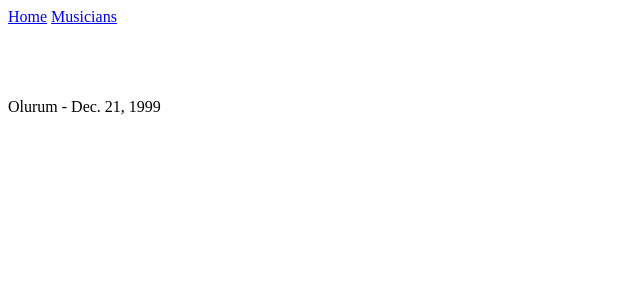
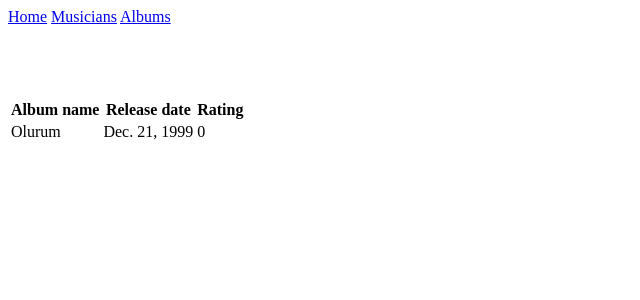
Before and after one commit to omerolkun/udemyAlbum, a Django app: page /musician_list/1 in a window 1280 px wide. Shown: the top 300 px of the page, without its empty margins (0-640 px from the left). Run offline with Django 3.2, Linux system fonts and the light colour scheme; data comes from the database, SQL or seed files in the repository.

Commit message:
albumlist page is ok

```diff
--- a/my_app/views.py
+++ b/my_app/views.py
@@ -57,3 +57,11 @@ def single_musician_detail(request,pk):
 
     }
     return render(request, "my_app/musician_detail.html",context)
+
+
+def albums(request):
+    albums = Album.objects.all()
+    context = {
+        'albums':albums,
+    }
+    return render(request,"my_app/album_list.html",context)
--- a/my_project/urls.py
+++ b/my_project/urls.py
@@ -7,5 +7,6 @@ urlpatterns = [
     path('', views.home, name="home page"),
     path('form/',views.form, name="form page"),
     path('musician_list/',views.musician_list, name="musicianlist"),
-    path('musician_list/<int:pk>', views.single_musician_detail, name = "detail page")
+    path('musician_list/<int:pk>', views.single_musician_detail, name = "detail page"),
+    path('albums/',views.albums,name="albumlist"),
 ]
--- a/templates/my_app/base.html
+++ b/templates/my_app/base.html
@@ -7,6 +7,7 @@
 </head>
 <a href="{% url 'home page' %}">Home</a>
 <a href="{% url 'musicianlist' %}">Musicians</a>
+<a href="{% url 'albumlist' %}">Albums</a>
 
 <body>
     {% block content %}
--- a/templates/my_app/musician_detail.html
+++ b/templates/my_app/musician_detail.html
@@ -2,9 +2,19 @@
 
 {% block content %}
 <br><br><br><br><br>
-    {% for x in artist.album_set.all %}
-        {{x.name}} -
-        {{x.rel_date}}<br>
+    <table>
+        <tr>
+            <th>Album name</th>
+            <th>Release date</th>
+            <th>Rating</th>
+        </tr>
+         {% for x in artist.album_set.all %}
+            <tr>
+               <td> {{x.name}}</td>
+                <td> {{x.rel_date}}</td>
+                <td> {{x.num_stars}}</td>
+            </tr>
 
-    {% endfor %}
+        {% endfor %}
+    </table>
 {% endblock %}
```
Also changed, not shown: templates/my_app/album_list.html (added, +8 -0 lines).
